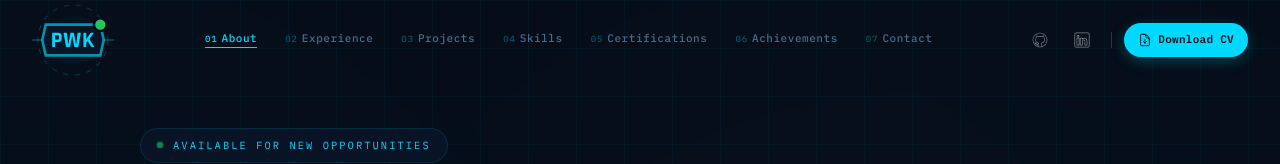
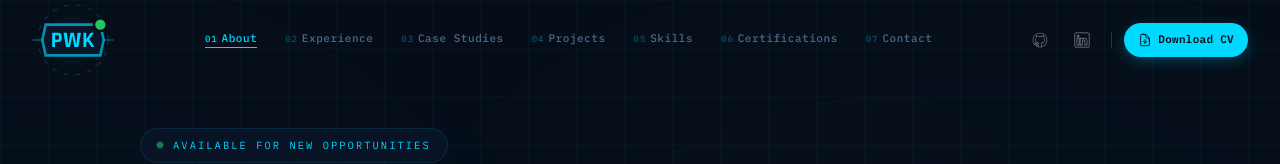
Before and after one commit to peterkey/portfolio-website, a Next.js app: page / in a window 1280 px wide. Shown: the top 164 px of the page. Built offline with nearby package versions, Linux system fonts and the light colour scheme.

Commit message:
feat(03-01): update navLinks to 7 entries with Case Studies at position 03
- Replace Achievements with Case Studies at num 03 with path #case-studies
- Renumber Projects, Skills, Certifications, Contact to 04-07

```diff
--- a/src/app/components/Navbar.tsx
+++ b/src/app/components/Navbar.tsx
@@ -9,10 +9,10 @@ import LinkedinIcon from "../../../public/linkedin.svg";
 const navLinks = [
   { title: "About",          path: "#about",          num: "01" },
   { title: "Experience",     path: "#experience",     num: "02" },
-  { title: "Projects",       path: "#projects",       num: "03" },
-  { title: "Skills",         path: "#skills",         num: "04" },
-  { title: "Certifications", path: "#certifications", num: "05" },
-  { title: "Achievements",   path: "#achievements",   num: "06" },
+  { title: "Case Studies",   path: "#case-studies",   num: "03" },
+  { title: "Projects",       path: "#projects",       num: "04" },
+  { title: "Skills",         path: "#skills",         num: "05" },
+  { title: "Certifications", path: "#certifications", num: "06" },
   { title: "Contact",        path: "#contact",        num: "07" },
 ];
 
```
